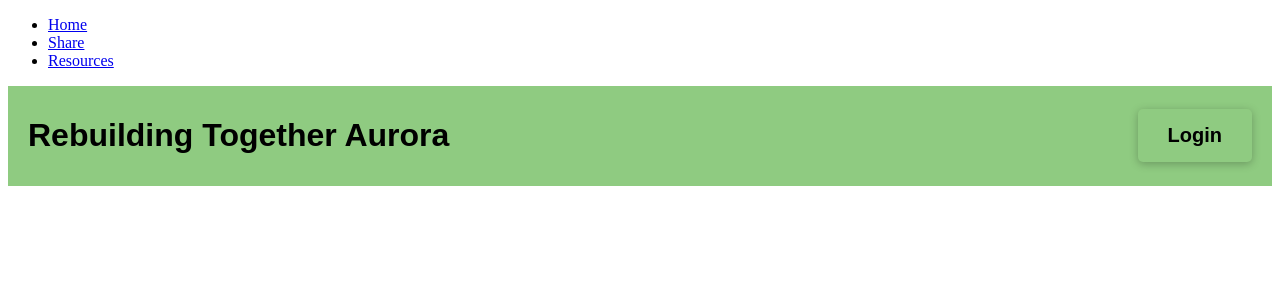
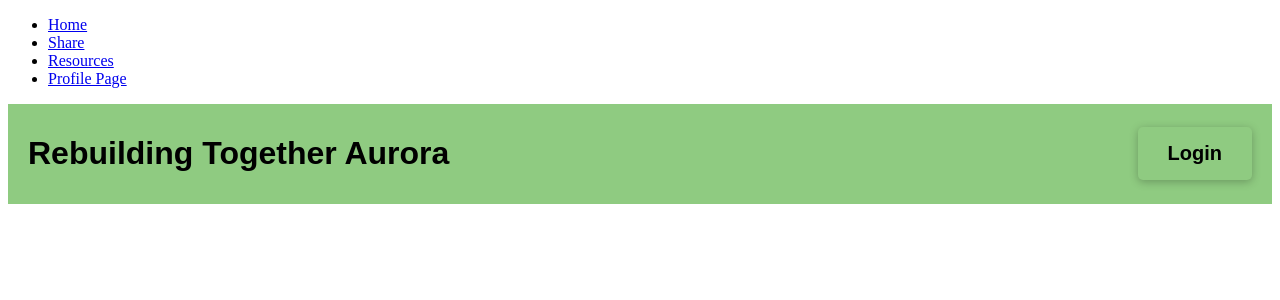
Before and after one commit to cfgchicago23/Team-7, a React (Create React App) app in the folder frontend/: page / in a window 1280 px wide. Shown: the top 300 px of the page. Built offline with nearby package versions, Linux system fonts and the light colour scheme.

Commit message:
route for profile page

```diff
--- a/frontend/src/Layout.js
+++ b/frontend/src/Layout.js
@@ -14,6 +14,9 @@
           <li>
             <Link to="/resources">Resources</Link>
           </li>
+          <li>
+            <Link to="/profile">Profile Page</Link>
+          </li>
         </ul>
       </nav>
 
--- a/frontend/src/index.js
+++ b/frontend/src/index.js
@@ -4,6 +4,7 @@
 import Home from "./App";
 import Share from "./Share";
 import Resources from "./pages/resource_page";
+import Profile from "./pages/profile_page";
 
 export default function App() {
   return (
@@ -13,6 +14,7 @@
           <Route index element={<Home />} />
           <Route path="share" element={<Share />} />
           <Route path="/resources" element={<Resources />} />
+          <Route path="profile" element={<Profile />} />
 
         </Route>
       </Routes>
```
